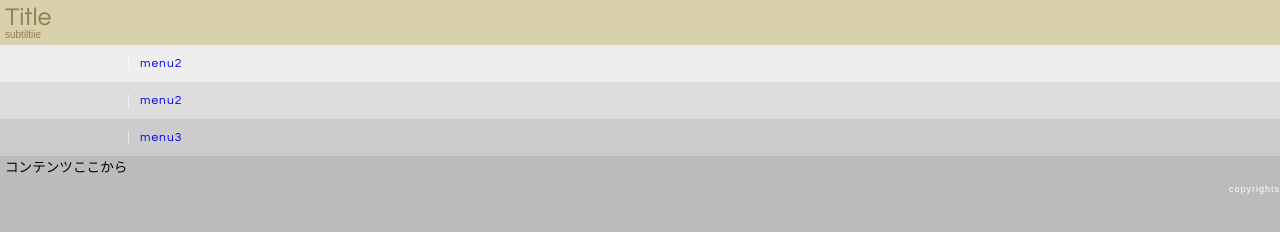
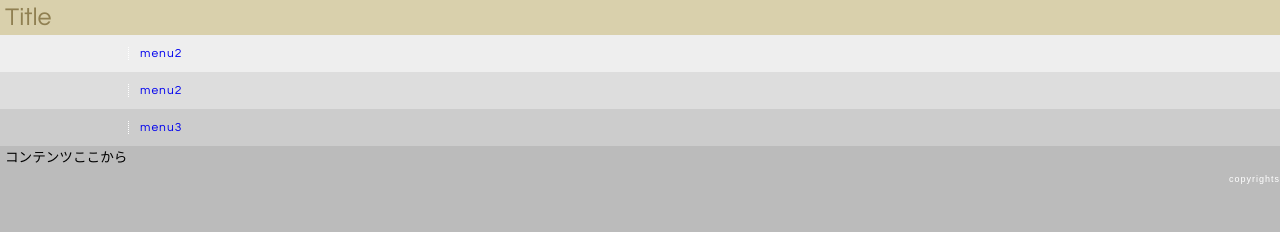
Before and after one commit to mo-ro-to/html_temp, a plain HTML site: page index.html in a window 1280 px wide. Drawn offline with nearby package versions, Linux system fonts and the light colour scheme.

Commit message:
1st test comit!

```diff
--- a/index.html
+++ b/index.html
@@ -41,7 +41,6 @@
 <body>
 <header>
 <h1>Title</h1>
-<p class="subtit">subtiltiie</p>
 </header>
 <nav>
 	<ul id="nav1">
```
